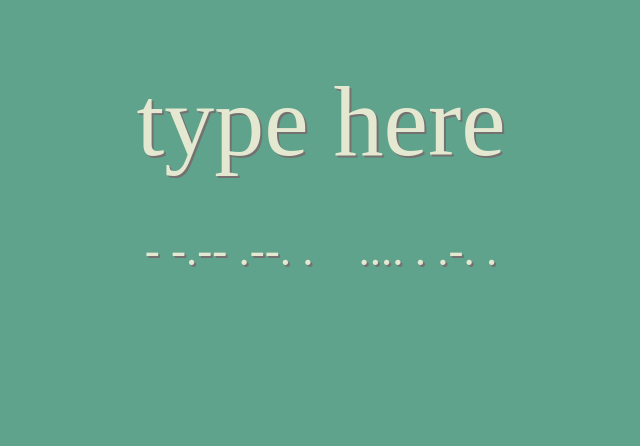
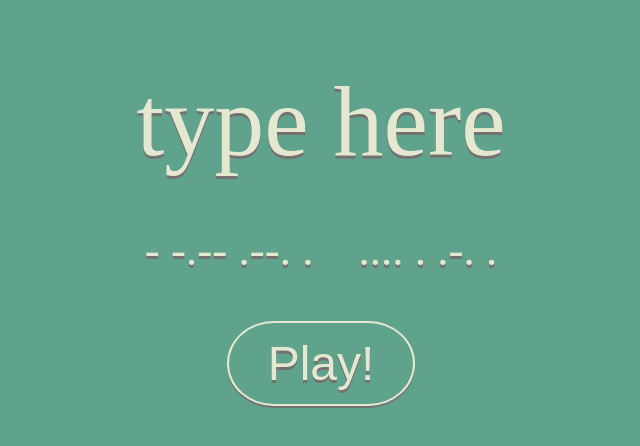
Before and after one commit to antoniovm/morse-interpreter, a plain HTML site: page index.html in a window 1280 px wide. Shown: the whole page, without its empty margins (319-959 px from the left). Drawn offline with Linux system fonts and the light colour scheme.

Commit message:
Add new button 'play'

```diff
--- a/css/style.css
+++ b/css/style.css
@@ -17,18 +17,45 @@ body{
 	margin-top: 5%;
 	font-size: 100px;
 	color: #E4E8D0;
-	text-shadow: #747171 2px 2px;
-	clear: both;
+	text-shadow: #747171 0px 3px;
 }
 
 .io-morse{
 	font-size: 45px;
 	color: #E4E8D0;
-	text-shadow: #747171 2px 2px;
-	clear: both;
+	text-shadow: #747171 0px 3px;
 	font-family: serif;
 }
 
 .io-morse:read-write:focus, .io-string:read-write:focus {
     outline: 0px solid transparent;
 }
+
+#c-play{
+
+}
+
+#b-play{
+	background: none;
+    font-size: 3rem;
+    color: #E4E8D0;
+    border: 2px solid #E4E8D0;
+    display: inline-block;
+    border-radius: 25%/50%;
+    padding: 1% 3% 1% 3%;
+    outline: 0px solid transparent;
+    text-shadow: #747171 0px 3px;
+    box-shadow: #747171 0px 2px;
+}
+
+#b-play:hover{
+	background: rgba(255, 255, 255, 0.1);
+}
+
+#b-play:active{
+	background: #E4E8D0;
+	color: #60A38C;
+    border: 2px solid #60A38C;
+    text-shadow: none;
+    box-shadow: none;
+}
--- a/index.html
+++ b/index.html
@@ -12,6 +12,9 @@
 		</div>
 		<pre id="morse" class="io-morse" contenteditable>
 		</pre>
+		<div id="c-play">
+			<button id="b-play">Play!</button>
+		</div>
 
 	</div>
 	<script type="text/javascript" src="js/morse.js"></script>
```
